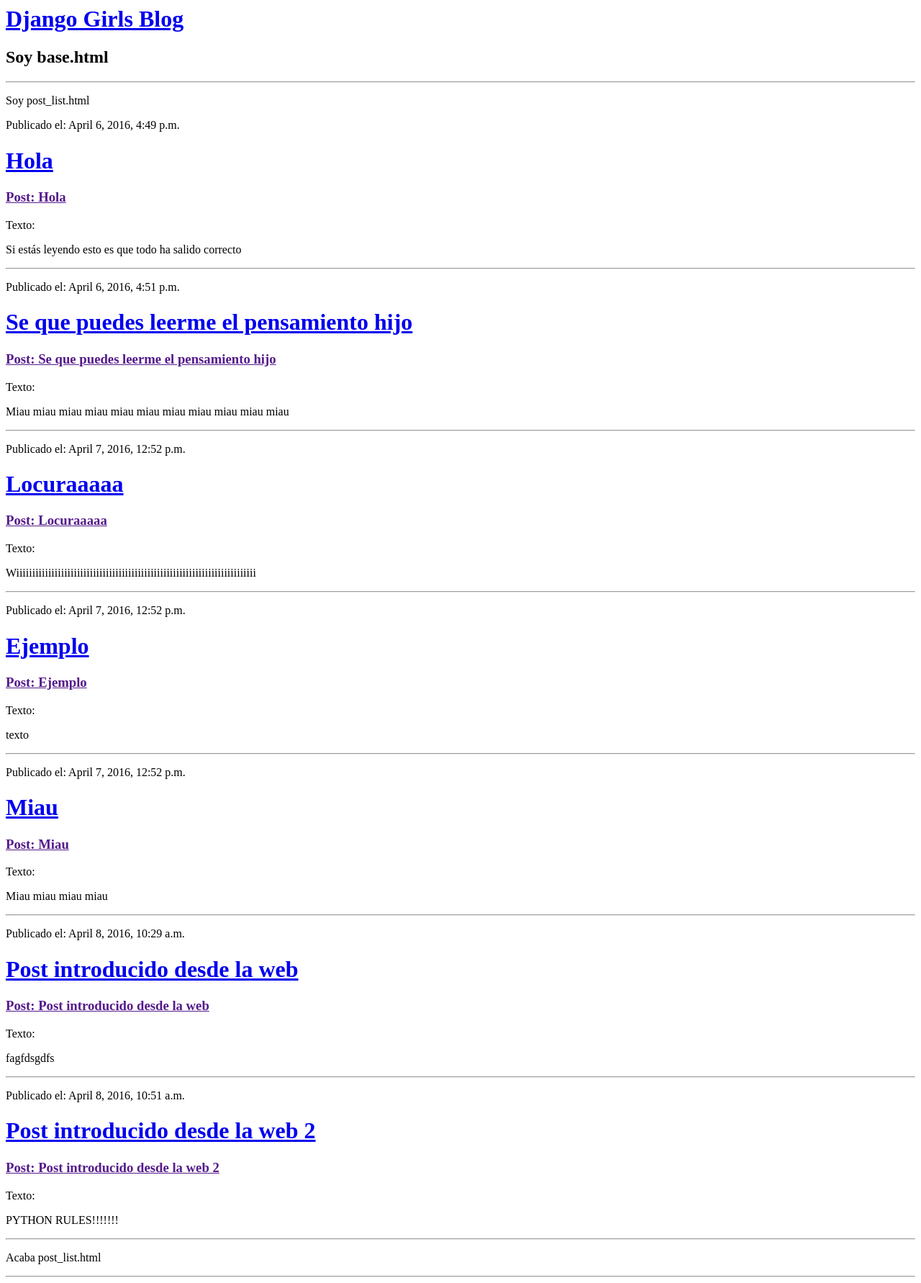
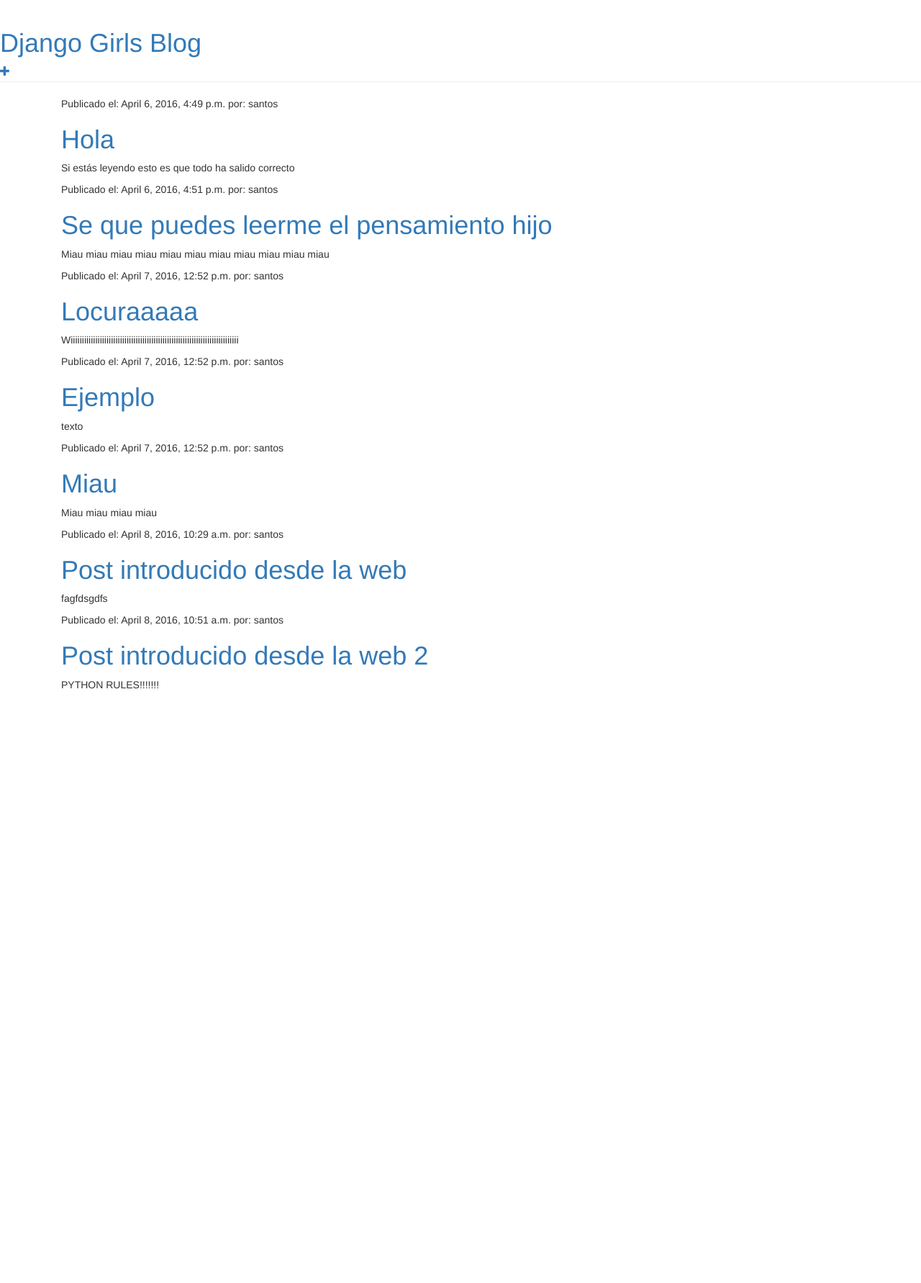
Before and after one commit to SantosProgramador/django_girls, a Django app: page / in a window 1280 px wide. Shown: the whole page at 72% size. After the commit the page ends 957 px from the top, so only its background shows below. Run offline with Django 3.2, Linux system fonts and the light colour scheme; data comes from the database, SQL or seed files in the repository; both versions use the stored data as it was after the commit; some libraries are stand-ins or nearby versions.

Commit message:
Metemos formularios y css

```diff
--- a/blog/templates/blog/base.html
+++ b/blog/templates/blog/base.html
@@ -1,11 +1,16 @@
+{% load staticfiles %}
 <html>
     <head>
         <title>Mente Colmena</title>
+        <link rel="stylesheet" href="//maxcdn.bootstrapcdn.com/bootstrap/3.2.0/css/bootstrap.min.css">
+        <link rel="stylesheet" href="//maxcdn.bootstrapcdn.com/bootstrap/3.2.0/css/bootstrap-theme.min.css">
+        <link rel="stylesheet" href="{% static 'css/blog.css' %}">
+        <link href="http://fonts.googleapis.com/css?family=Lobster&subset=latin,latin-ext" rel="stylesheet" type="text/css">
     </head>
     <body>
         <div class="page-header">
             <h1><a href="/">Django Girls Blog</a></h1>
-            <h2>Soy base.html</h2>
+            <a href="{% url 'blog.views.post_new' %}" class="top-menu"><span class="glyphicon glyphicon-plus"></span></a>
         </div>
         <div class="content container">
             <div class="row">
--- a/blog/templates/blog/post_detail.html
+++ b/blog/templates/blog/post_detail.html
@@ -6,10 +6,11 @@
     {% extends 'blog/base.html' %}
 
     {% block content %}
+        <a class="btn btn-default" href="{% url 'post_edit' pk=post.pk %}"><span class="glyphicon glyphicon-pencil">Editar</span></a>
         <div class="post">
             {% if post.published_date %}
                 <div class="date">
-                    {{ post.published_date }}
+                    Publicado el: {{ post.published_date }} por: {{ post.author }}
                 </div>
             {% endif %}
             <h1>{{ post.title }}</h1>
--- a/blog/templates/blog/post_list.html
+++ b/blog/templates/blog/post_list.html
@@ -1,19 +1,19 @@
 {% extends 'blog/base.html' %}
 
 {% block content %}
-	<hr>
-	<p>Soy post_list.html</p>
+	<div class="content container">
+        <div class="row">
+            <div class="col-md-8">
                 {% for post in posts %}
                     <div class="post">
                         <div class="date">
-	            <p>Publicado el: {{ post.published_date }}</p>
+                            Publicado el: {{ post.published_date }} por: {{ post.author }}
                         </div>
                         <h1><a href="{% url 'blog.views.post_detail' pk=post.pk %}">{{ post.title }}</a></h1>
-	        <h3><a href="">Post: {{ post.title }}</a></h3>
-	        <p>Texto: {{ post.text|linebreaks }}</p>
-	        <hr>
+                        <p>{{ post.text|linebreaks }}</p>
                     </div>
                 {% endfor %}
-	<p>Acaba post_list.html</p>
-	<hr>
+            </div>
+        </div>
+    </div>
 {% endblock %}
--- a/blog/urls.py
+++ b/blog/urls.py
@@ -4,4 +4,6 @@
 urlpatterns = [
 	url(r'^$', views.post_list),
 	url(r'^post/(?P<pk>[0-9]+)/$', views.post_detail),
+	url(r'^post/new/$', views.post_new, name='post_new'),
+	url(r'^post/(?P<pk>[0-9]+)/edit/$', views.post_edit, name='post_edit'),
 ]
--- a/blog/views.py
+++ b/blog/views.py
@@ -1,6 +1,8 @@
 from django.shortcuts import render, get_object_or_404
 from django.utils import timezone
 from .models import Post
+from .forms import PostForm
+from django.shortcuts import redirect
 
 # Create your views here.
 
@@ -12,3 +14,30 @@
 def post_detail(request, pk):
     post = get_object_or_404(Post, pk=pk)
     return render(request, 'blog/post_detail.html', {'post': post})
+
+def post_new(request):
+    if request.method == "POST":
+        form = PostForm(request.POST)
+
+        if form.is_valid():
+            post = form.save(commit=False)
+            post.author = request.user
+            post.published_date = timezone.now()
+            post.save()
+            return redirect('blog.views.post_detail', pk=post.pk)
+    else:
+        form = PostForm()
+    return render(request, 'blog/post_edit.html', {'form': form})
+
+def post_edit(request, pk):
+        post = get_object_or_404(Post, pk=pk)
+        if request.method == "POST":
+            form = PostForm(request.POST, instance=post)
+            if form.is_valid():
+                post = form.save(commit=False)
+                post.author = request.user
+                post.save()
+                return redirect('blog.views.post_detail', pk=post.pk)
+        else:
+            form = PostForm(instance=post)
+        return render(request, 'blog/post_edit.html', {'form': form})
```
Also changed, not shown: db.sqlite3, 2 other files. Lines whose indentation alone changed are shown as unchanged.
